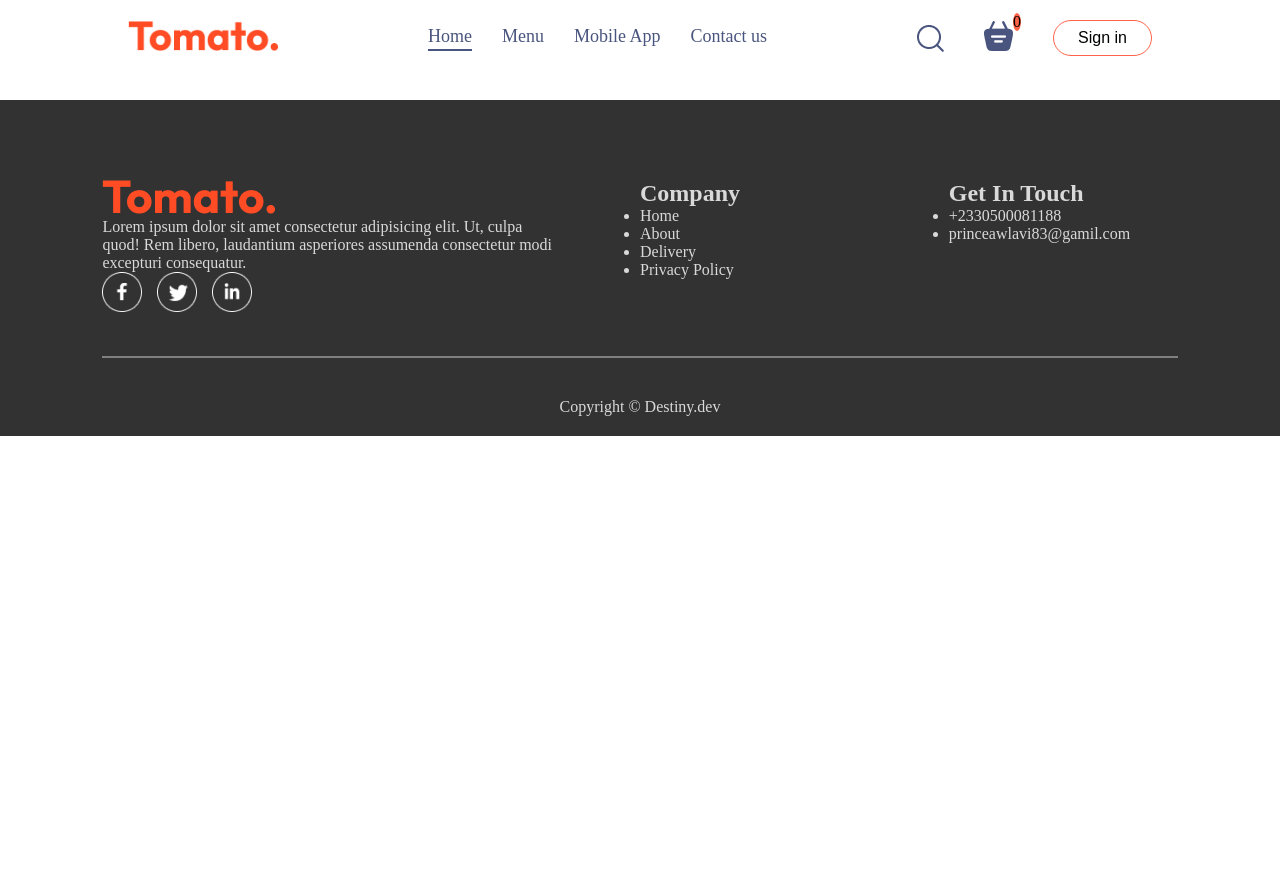
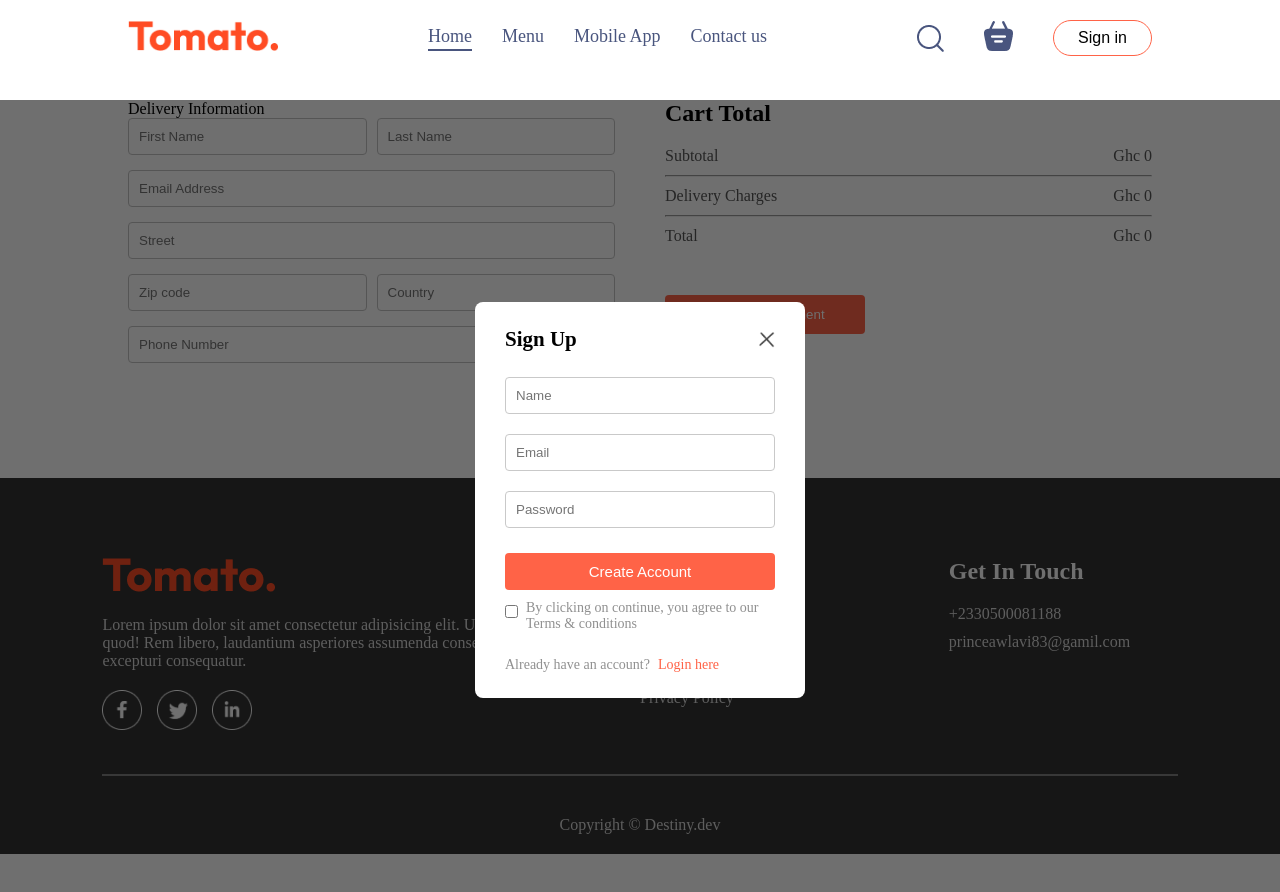
Before and after one commit to Prince2024-des/food-app, a React (Vite) app: page /placeorder in a window 1280 px wide. Both pictures are taken after a click on the button "Sign in". Shown: the top 892 px of the page. Before the commit the page ends 800 px from the top, so only its background shows below. Built offline with nearby package versions, Linux system fonts and the light colour scheme.

Commit message:
Changed some styles

```diff
--- a/src/App.jsx
+++ b/src/App.jsx
@@ -1,17 +1,24 @@
-import Cart from "./pages/Home/cart/Cart";
-import Navbar from "./components/navbar/navbar";
+import { Cart } from "./pages/Cart/Cart";
+import Navbar from "./components/Navbar/Navbar";
 import Home from "./pages/Home/Home";
 import { Routes, Route } from "react-router-dom";
-import Footer from "./components/Footer/Footer";
+import { Footer } from "./components/Footer/Footer";
+import { PlaceOrder } from "./pages/PlaceOrder/PlaceOrder";
+import { useState } from "react";
+import { LoginPopup } from "./components/LoginPopup/LoginPopup";
 
 function App() {
+  const [showLogin, setShowLogin] = useState(false);
   return (
     <>
+      {showLogin ? <LoginPopup setShowLogin={setShowLogin} /> : <></>}
+
       <div className="app">
-        <Navbar />
+        <Navbar setShowLogin={setShowLogin} />
         <Routes>
           <Route path="/" element={<Home />} />
           <Route path="/cart" element={<Cart />} />
+          <Route path="/placeorder" element={<PlaceOrder />} />
         </Routes>
       </div>
       <Footer />
--- a/src/components/FoodItem/FoodItem.jsx
+++ b/src/components/FoodItem/FoodItem.jsx
@@ -29,7 +29,7 @@
          <img src={assets.rating_starts} alt="" />
          </div>
          <p className="food-item-desc">{description}</p>
-         <p className="food-item-price">{price}</p>
+         <p className="food-item-price">Ghc{price}</p>
         </div>
         </div>
     );
--- a/src/components/Footer/Footer.css
+++ b/src/components/Footer/Footer.css
@@ -10,40 +10,40 @@
     margin-top: 100px;
   }
 
-
-.footer-content{
+  .footer-content {
     width: 100%;
     display: grid;
-    flex-direction: column;
     grid-template-columns: 2fr 1fr 1fr;
     gap: 80px;
   }
+  .footer-content-left,
+  .footer-content-right,
+  .footer-content-center {
+    display: flex;
+    flex-direction: column;
+    gap: 20px;
+    align-items: start;
+  }
 
-
-.footer-content-left li
-.footer-content-right li
-.footer-content-center li{
+  .footer-content-left li,
+  .footer-content-right li,
+  .footer-content-center li {
     list-style-type: none;
     margin-bottom: 10px;
     cursor: pointer;
   }
 
-
-.footer-content-right h2
-.footer-content-center h2{
+  .footer-content-right h2,
+  .footer-content-center h2 {
     color: white;
   }
 
-
-.footer-social-icons img{
+  .footer-social-icons img {
     width: 40px;
     margin-right: 15px;
   }
 
-
-
-
-.footer hr{
+  .footer hr {
     width: 100%;
     height: 2px;
     margin: 20px 0;
@@ -51,19 +51,16 @@
     border: none;
   }
 
-
-
   /* media queries */
 
   @media (max-width: 750px) {
-    .footer-content{
+      .footer-content {
         display: flex;
         flex-direction: column;
         gap: 35px;
       }
-}
-
 
       .footer-copyright{
-    text-emphasis:center;
+        text-emphasis: center;
       }
+    }
--- /dev/null
+++ b/src/components/LoginPopup/LoginPopup.css
@@ -0,0 +1,76 @@
+.login-popup {
+  position: absolute;
+  width: 100%;
+  height: 100%;
+  background-color: #00000090;
+  display: grid;
+  z-index: 1;
+}
+
+.login-popup-container {
+  place-self: center;
+  width: max(23vh, 330px);
+  color: #909090;
+  background-color: white;
+  display: flex;
+  flex-direction: column;
+  gap: 25px;
+  padding: 25px 30px;
+  border-radius: 8px;
+  font-size: 14px;
+  animation: fadeIn 0.5s;
+}
+
+.login-popup-title {
+  display: flex;
+  justify-content: space-between;
+  align-items: center;
+  color: black;
+}
+
+.login-popup img {
+  width: 16px;
+  cursor: pointer;
+}
+
+.login-popup-inputs {
+  display: flex;
+  flex-direction: column;
+  gap: 20px;
+}
+
+.login-popup-inputs input {
+  padding: 10px;
+  border: 1px solid #c9c9c9;
+  border-radius: 4px;
+  /* outline: none; */
+  outline-color: tomato;
+}
+
+.login-popup-container button {
+  border: none;
+  padding: 10px;
+  background-color: tomato;
+  color: white;
+  border-radius: 4px;
+  cursor: pointer;
+  font-size: 15px;
+}
+
+.login-popup-condition {
+  display: flex;
+  align-items: start;
+  gap: 8px;
+  margin-top: -15px;
+}
+
+.login-popup-condition input {
+  margin-top: 5px;
+}
+
+.login-popup p span {
+  color: tomato;
+  font-weight: 500;
+  cursor: pointer;
+  margin-left: 8px;
+}
--- /dev/null
+++ b/src/components/LoginPopup/LoginPopup.jsx
@@ -0,0 +1,50 @@
+import { use, useState } from "react";
+import { assets } from "../../assets/assets";
+import "./LoginPopup.css";
+
+export const LoginPopup = ({ setShowLogin }) => {
+  const [currentState, setCurrentState] = useState("Sign Up");
+  return (
+    <div className="login-popup">
+      <form className="login-popup-container">
+        <div className="login-popup-title">
+          <h2>{currentState}</h2>
+          <img
+            src={assets.cross_icon}
+            alt=""
+            onClick={() => setShowLogin(false)}
+          />
+        </div>
+        <div className="login-popup-inputs">
+          {currentState === "Login" ? (
+            <></>
+          ) : (
+            <input type="text" placeholder="Name" required />
+          )}
+          <input type="email" placeholder="Email" required />
+          <input type="password" placeholder="Password" required />
+        </div>
+        <button>
+          {currentState === "Sign Up" ? "Create Account" : "Login"}
+        </button>
+
+        <div className="login-popup-condition">
+          <input type="checkbox" required />
+          <p>By clicking on continue, you agree to our Terms & conditions</p>
+        </div>
+
+        {currentState === "Login" ? (
+          <p>
+            Create a new account?
+            <span onClick={() => setCurrentState("Sign Up")}>Click here</span>
+          </p>
+        ) : (
+          <p>
+            Already have an account?
+            <span onClick={() => setCurrentState("Login")}>Login here</span>
+          </p>
+        )}
+      </form>
+    </div>
+  );
+};
--- a/src/components/navbar/navbar.jsx
+++ b/src/components/navbar/navbar.jsx
@@ -2,8 +2,13 @@
 import { assets } from "../../assets/assets";
 import { Link } from "react-router-dom";
 import "./navbar.css"
-function Navbar() {
+import { useContext } from "react";
+import { StoreContext } from "../../Context/StoreContext";
+
+
+function Navbar({setShowLogin}) {
   const [menu, setMenu] = useState("Home");
+  const {getTotalCartAmount} = useContext(StoreContext)
   return (
     <div className="navbar">
       <Link to="/">
@@ -46,9 +51,9 @@
             <Link to={"/cart"}>
             <img src={assets.basket_icon} alt="" />
             </Link>
-            <div className="dot">0</div>
+            <div className={getTotalCartAmount () === 0 ? "" : "dot"}></div>
         </div>
-        <button>Sign in</button>
+        <button onClick={() => setShowLogin(true)}>Sign in</button>
       </div>
     </div>
   );
--- a/src/pages/Home/Home.jsx
+++ b/src/pages/Home/Home.jsx
@@ -4,6 +4,7 @@
 import FoodDisplay from "../../components/FoodDisplay/FoodDisplay";
 import { useState } from "react";
 import AppDownload from "../../components/AppDownload/AppDownload";
+
 
 
 function Home() {
--- /dev/null
+++ b/src/pages/PlaceOrder/PlaceOrder.css
@@ -0,0 +1,49 @@
+
+
+.place-order{
+    margin-top: 100px;
+    display: flex;
+    justify-content: space-between;
+    gap: 50px;
+
+
+}
+
+
+.place-order-left{
+    width: 100%;
+    max-width: max(30%,550px);
+}
+
+
+.place-order-left .tittle{
+    font-size: 30px;
+    font-weight: 600;
+    margin-top: 50px;
+}
+
+
+.place-order-left input{
+    margin-bottom: 15px;
+    width: 100%;
+    padding: 10px;
+    border: 1px solid #c5c5c5;
+    border-radius: 4px;
+    outline: tomato;
+}
+
+
+
+.place-order-left .multi-fields{
+    display: flex;
+    gap: 10px;
+}
+
+.place-order-right{
+    width: 100%;
+    max-width: max(40%,500px);
+}
+
+.place-order .cart-total button{
+    margin-top: 30px;
+}
--- /dev/null
+++ b/src/pages/PlaceOrder/PlaceOrder.jsx
@@ -0,0 +1,52 @@
+import "./PlaceOrder.css";
+import { useContext } from "react";
+import { StoreContext } from "../../Context/StoreContext";
+
+export const PlaceOrder = () => {
+  const { getTotalCartAmount } = useContext(StoreContext);
+  return (
+    <form className="place-order">
+      <div className="place-order-left">
+        <p className="title">Delivery Information</p>
+        <div className="multi-fields">
+          <input type="text" placeholder="First Name" />
+          <input type="text" placeholder="Last Name" />
+        </div>
+        <input type="text" placeholder="Email Address" />
+        <input type="text" placeholder="Street" />
+
+        <div className="multi-fields">
+          <input type="text" placeholder="Zip code" />
+          <input type="text" placeholder="Country" />
+        </div>
+        <input type="text" placeholder="Phone Number" />
+      </div>
+      <div className="place-order-right">
+        <div className="cart-total">
+          <h2>Cart Total</h2>
+          <div>
+            <div className="cart-total-details">
+              <p>Subtotal</p>
+              <p>Ghc {getTotalCartAmount()}</p>
+            </div>
+            <hr />
+            <div className="cart-total-details">
+              <p>Delivery Charges</p>
+              <p> Ghc {getTotalCartAmount() === 0 ? 0 : 10}</p>
+            </div>
+            <hr />
+            <div className="cart-total-details">
+              <p>Total</p>
+              <p>
+                Ghc {getTotalCartAmount() === 0 ? 0 : getTotalCartAmount() + 10}
+              </p>
+            </div>
+          </div>
+          <button>Proceed to payment</button>
+        </div>
+      </div>
+    </form>
+  );
+};
+
+export default PlaceOrder;
--- /dev/null
+++ b/src/pages/cart/Cart.css
@@ -0,0 +1,110 @@
+.cart {
+  margin-top: 100px;
+}
+
+.cart-items-title {
+  display: grid;
+  grid-template-columns: 1fr 1.5fr 1fr 1fr 1fr 0.5fr;
+  align-items: center;
+  color: gray;
+  font-size: max(1vw, 12px);
+}
+
+.cart-items-item {
+  margin: 10px 0px;
+  color: black;
+}
+
+.cart-items-item img {
+  width: 50px;
+  border-radius: 6px;
+}
+
+.cart hr {
+  height: 1px;
+  background-color: #e2e2e2;
+  border: none;
+}
+
+.cart-items-item .cross {
+  cursor: pointer;
+}
+
+.cart-bottom {
+  margin-top: 80px;
+  display: flex;
+  justify-content: space-between;
+  gap: max(12vw, 20px);
+}
+
+.cart-total {
+  flex: 1;
+  display: flex;
+  flex-direction: column;
+  gap: 20px;
+}
+
+.cart-total-details {
+  display: flex;
+  justify-content: space-between;
+  color:#555;
+}
+
+.cart-total hr{
+  margin: 10px 0px;
+}
+
+.cart-total button{
+  border: none;
+  color: white;
+  background-color: tomato;
+  width: max(15vw, 200px);
+  padding: 12px 0px;
+  border-radius: 4px;
+  cursor: pointer;
+}
+
+.cart-promocode{
+  flex: 1;
+}
+
+.cart-promocode p{
+  color: #555;
+}
+
+.cart-promocode-input{
+  margin-top: 10px;
+  display: flex;
+  justify-content: space-between;
+  align-items: center;
+  background-color: #eaeaea;
+  border-radius: 4px;
+}
+
+.cart-promocode-input input{
+  background: transparent;
+  border: none;
+  padding: none;
+  padding-left: 10px;
+  margin-right: 10px;
+  height: 40px;
+  width: 70%;
+  /* outline-color: tomato; */
+  outline: none;
+}
+
+.cart-promocode-input button{
+  width: max(10vw, 150px);
+  padding: 12px 5px;
+  background-color: black;
+  border: none;
+  color: white;
+  border-radius: 4px;
+  cursor: pointer;
+}
+
+@media(max-width: 750px){
+  .cart-bottom{
+    flex-direction: column-reverse;
+  }
+}
```
Also changed, not shown: src/pages/Home/cart/Cart.css (deleted, +0 -115 lines), src/pages/cart/Cart.jsx (renamed from src/pages/Home/cart/Cart.jsx, +23 -12 lines). Lines whose indentation alone changed are shown as unchanged.
